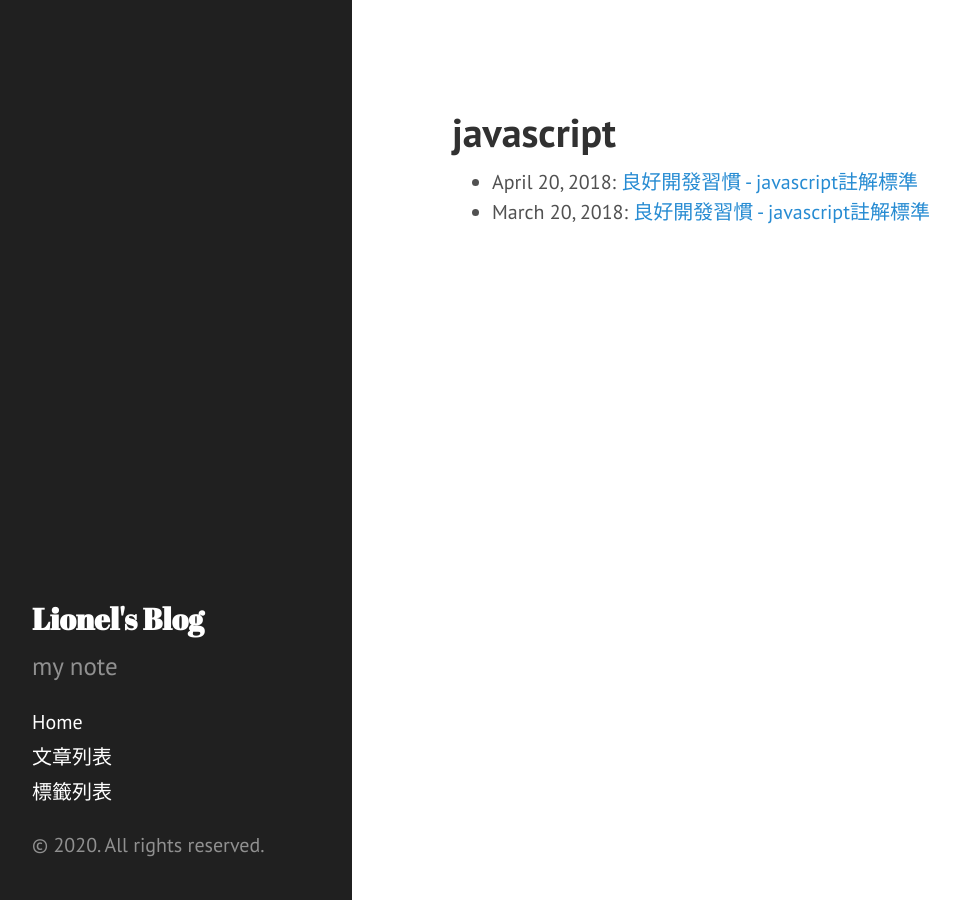
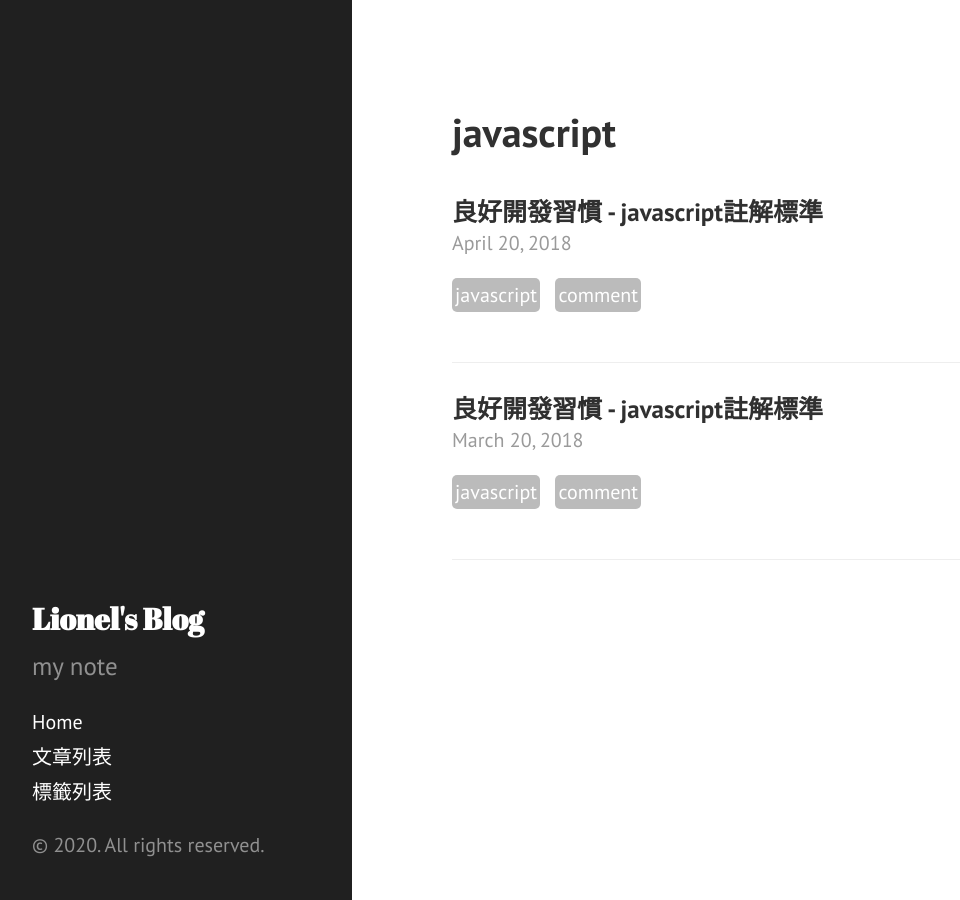
Before and after one commit to Lionel223/Lionel223.github.io, a Jekyll site: the page built from tags/javascript/index.html, in a window 1280 px wide. Shown: the whole page, without its empty margins (8-968 px from the left). Built offline with Jekyll 4.4.1, drawn with Linux system fonts in a browser that asks for light colours; Markdown is read by kramdown in place of the engine named in the settings.

Commit message:
refactor: refactor post page

```diff
--- a/_includes/sidebar.html
+++ b/_includes/sidebar.html
@@ -2,7 +2,7 @@
   <div class="container sidebar-sticky">
     <div class="sidebar-about">
       <h2 class="sidebar-heading">
-        <a href="{{ site.baseurl }}">
+        <a href="/">
           {{ site.title }}
         </a>
       </h2>
--- a/_layouts/tagpage.html
+++ b/_layouts/tagpage.html
@@ -2,12 +2,30 @@
 layout: default
 ---
 
-<h1>{{ page.tag }}</h1>
+<h1 class="tag-summary-title">{{ page.tag }}</h1>
 
-<ul>
-{% for post in site.tags[page.tag] %}
-  <li>
-    {{ post.date | date: "%B %d, %Y" }}: <a href="{{ post.url }}">{{ post.title }}</a>
-  </li>
-{% endfor %}
-</ul>
+<div class="posts">
+    {% for post in site.tags[page.tag] %}
+    <div class="post">
+        <h3 class="post-title">
+            <a href="{{ post.url }}">
+                {{ post.title }}
+            </a>
+        </h3>
+        <div class="post-info">
+            <div class="post-info-detail">
+                <span class="post-date">{{ post.date | date: "%B %-d, %Y" }}</span>
+                <div class="tag-list">
+                    {% for tag in post.tags %} <a class="tag-wrapper" href="/tags/{{ tag }}" rel="tooltip" title="View posts tagged with &quot;{{ tag }}&quot;"><span class="tags">{{ tag }}</span></a> {% if forloop.last != true %} {% endif %} {% endfor %}
+                </div>
+            </div>
+            {% if post.subtitle %}
+                <p class="post-subtitle">
+                    {{ post.subtitle }}
+                </p>
+            {% endif %}
+        </div>
+    </div>
+    <hr />
+    {% endfor %}
+</div>
--- a/_plugins/tag_gen.rb
+++ /dev/null
@@ -1,38 +0,0 @@
-module Jekyll
-
-    class TagIndex < Page
-      def initialize(site, base, dir, tag)
-        @site = site
-        @base = base
-        @dir = dir
-        @name = 'index.html'
-
-        self.process(@name)
-        self.read_yaml(File.join(base, '_layouts'), 'tag_index.html')
-        self.data['tag'] = tag
-        self.data['category'] = "Tag Index"
-        self.data['title'] = "Posts Tagged &#60;"+tag+"&#62;"
-      end
-    end
-
-    class TagGenerator < Generator
-      safe true
-
-      def generate(site)
-        if site.layouts.key? 'tag_index'
-          dir = 'tags'
-          site.tags.keys.each do |tag|
-            write_tag_index(site, File.join(dir, tag), tag)
-          end
-        end
-      end
-
-      def write_tag_index(site, dir, tag)
-        index = TagIndex.new(site, site.source, dir, tag)
-        index.render(site.layouts, site.site_payload)
-        index.write(site.dest)
-        site.pages << index
-      end
-    end
-
-  end
--- a/public/css/custom.css
+++ b/public/css/custom.css
@@ -43,3 +43,11 @@
 .archive li {
     list-style: none;
 }
+
+.post {
+    margin-bottom: 2em;
+}
+
+.tag-summary-title{
+    margin-bottom: 1em;
+}
```
Also changed, not shown: _layouts/post.html (+4 -4 lines).
